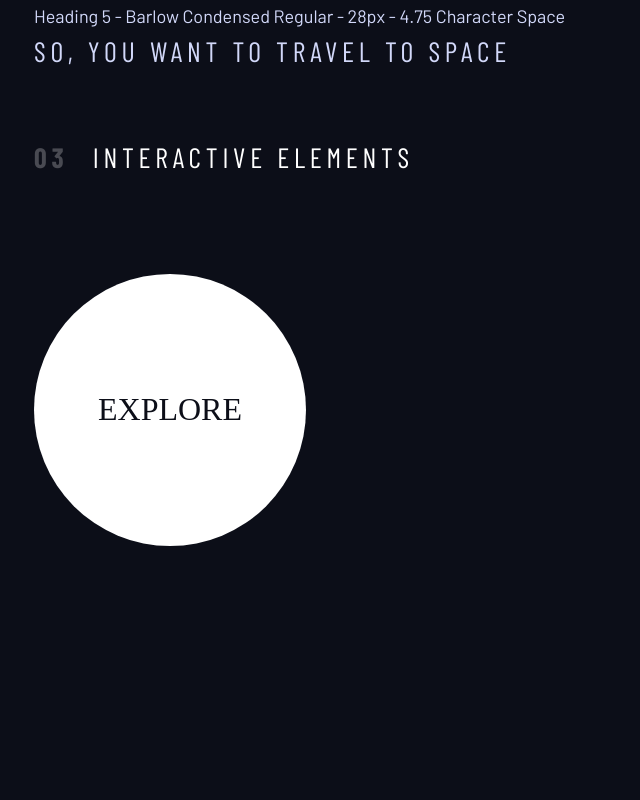
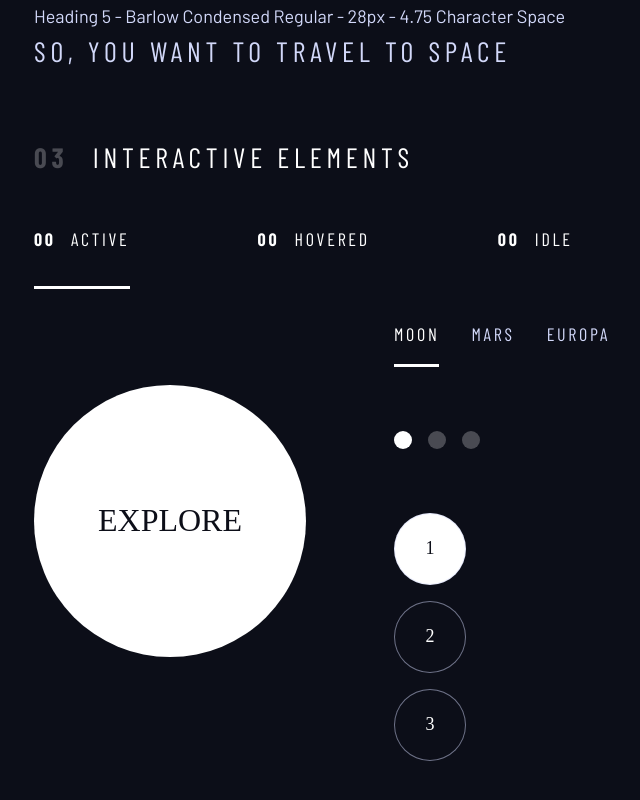
Before and after one commit to veerledeboer/space-tourism-website, a plain HTML site: page starter-code/design-system.html in a window 1280 px wide. Shown: the part 1193-1993 px from the top of the page, without its empty margins (2-642 px from the left). Before the commit the page ends 1787 px from the top, so only its background shows below. Drawn offline with nearby package versions, Linux system fonts and the light colour scheme; a web font is replaced by a local one.

Commit message:
design system finished

```diff
--- a/starter-code/design-system.html
+++ b/starter-code/design-system.html
@@ -166,7 +166,36 @@
         <h2 class="numbered-title"><span>03</span> Interactive elements</h2>
 
         <!-- navigation -->
-        <div></div>
+        <div>
+          <nav>
+            <ul
+              class="primary-navigation underline-indicators flex"
+              style="--gap: 8rem"
+            >
+              <li class="active">
+                <a
+                  class="uppercase text-white letter-spacing-2 ff-sans-cond"
+                  href="#"
+                  ><span>00</span> Active</a
+                >
+              </li>
+              <li>
+                <a
+                  class="uppercase text-white letter-spacing-2 ff-sans-cond"
+                  href="#"
+                  ><span>00</span> Hovered</a
+                >
+              </li>
+              <li>
+                <a
+                  class="uppercase text-white letter-spacing-2 ff-sans-cond"
+                  href="#"
+                  ><span>00</span> Idle</a
+                >
+              </li>
+            </ul>
+          </nav>
+        </div>
 
         <div class="flex">
           <div style="margin-top: 5rem">
@@ -176,12 +205,51 @@
             >
           </div>
 
-          <div style="margin-bottom: 50vh">
+          <div
+            class="flow"
+            style="margin-bottom: 50vh; --flow-space: 4rem; margin-left: 4em"
+          >
             <!-- Tabs -->
+            <div class="tab-list underline-indicators ff-sans-cond flex">
+              <button
+                aria-selected="true"
+                class="uppercase text-accent bg-dark letter-spacing-2"
+              >
+                Moon
+              </button>
+              <button
+                aria-selected="false"
+                class="uppercase text-accent bg-dark letter-spacing-2"
+              >
+                Mars
+              </button>
+              <button
+                aria-selected="false"
+                class="uppercase text-accent bg-dark letter-spacing-2"
+              >
+                Europa
+              </button>
+            </div>
 
             <!-- Dots -->
+            <div class="dot-indicators flex">
+              <button aria-selected="true">
+                <span class="sr-only">Slide title</span>
+              </button>
+              <button aria-selected="false">
+                <span class="sr-only">Slide title</span>
+              </button>
+              <button aria-selected="false">
+                <span class="sr-only">Slide title</span>
+              </button>
+            </div>
 
             <!-- Numbers -->
+            <div class="number-indicators grid">
+              <button aria-selected="true">1</button>
+              <button aria-selected="false">2</button>
+              <button aria-selected="false">3</button>
+            </div>
           </div>
         </div>
       </section>
--- a/starter-code/index.css
+++ b/starter-code/index.css
@@ -236,3 +236,85 @@ select{
     opacity: 1;
     transform: scale(1.5);
 }
+
+/* underlined indicators */
+.primary-navigation{
+    --gap: 8rem;
+    --underline-gap: 2rem;
+    list-style: none;
+    padding: 0;
+    margin: 0;
+}
+
+.primary-navigation a {
+    text-decoration: none;
+}
+
+.primary-navigation a > span {
+    font-weight: 700;
+    margin-right: .5em;
+}
+
+.underline-indicators > * {
+    padding: var(--underline-gap, 1rem) 0;
+    border: 0;
+    cursor: pointer;
+    border-bottom: .2rem solid hsl(var(--clr-white)/ 0);
+}
+
+.underline-indicators> *:hover,
+.underline-indicators > *:focus {
+    border-color: hsl(var(--clr-white)/.25);
+}
+
+.underline-indicators> .active,
+.underline-indicators > [aria-selected="true"] {
+    color: hsl(var(--clr-white)/1);
+    border-color: hsl(var(--clr-white)/1);
+}
+
+.tab-list {
+    --gap: 2rem;
+}
+
+.dot-indicators > * {
+    cursor: pointer;
+    background-color: hsl(var(--clr-white) /.25);
+    border: 0;
+    border-radius: 50%;
+    /* makes a perfect circle */
+    aspect-ratio: 1;
+    padding: 0.5em;
+}
+
+.dot-indicators > *:hover,
+.dot-indicators > *:focus {
+    background-color: hsl(var(--clr-white) /.5);
+}
+
+.dot-indicators> [aria-selected="true"]{
+    background-color: hsl(var(--clr-white));
+}
+
+.number-indicators > * {
+    cursor: pointer;
+    color: hsl(var(--clr-white));
+    background-color: hsl(var(--clr-dark));
+    border: 1px solid hsl(var(--clr-light)/.5);
+    border-radius: 50%;
+    /* makes a perfect circle */
+    width: 4em;
+    aspect-ratio: 1;
+    place-items: center;
+}
+
+.number-indicators > *:hover,
+.number-indicators > *:focus{
+    border: 1px solid hsl(var(--clr-white));
+
+}
+
+.number-indicators> [aria-selected="true"]{
+    background-color: hsl(var(--clr-white));
+    color: hsl(var(--clr-dark));
+}
```
